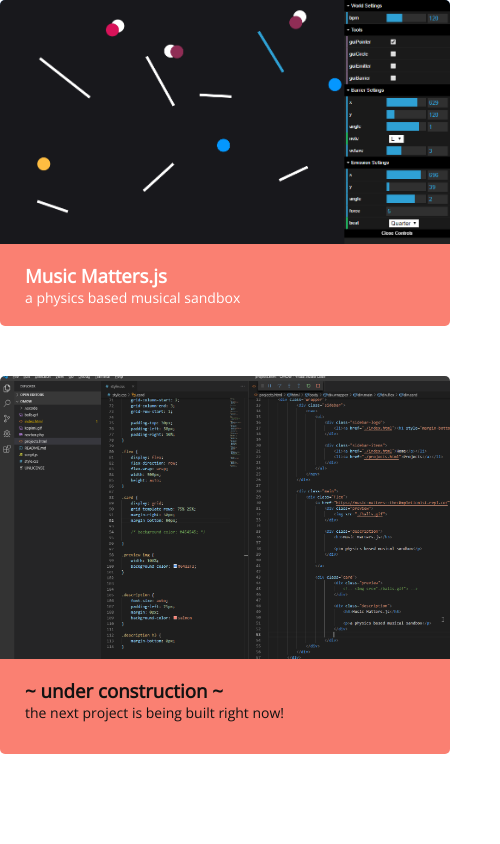
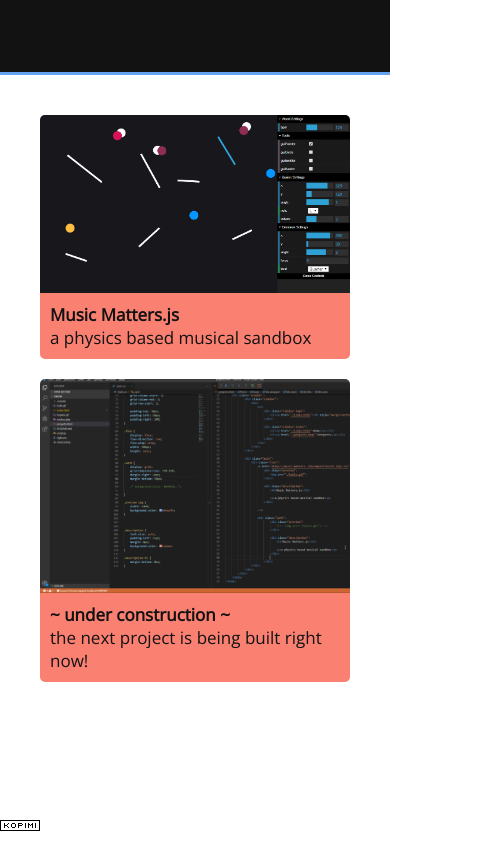
Before and after one commit to camcam2015/OMOW, a plain HTML site: page projects.html in a window 390 px wide. Shown: the whole page, 500 px wide, since content can reach past the window. Drawn offline with nearby package versions, Linux system fonts and the light colour scheme.

Commit message:
Fixed projects.html mobile css
TODO: navbar and navbar right side fix??

```diff
--- a/projects.html
+++ b/projects.html
@@ -10,6 +10,8 @@
 
 <body>
     <div class="wrapper">
+        <div class="sidebar-top"></div>
+
         <div class="sidebar">
             <nav>
                 <ul>
@@ -25,35 +27,35 @@
             </nav>
         </div>
 
-            <div class="main">
+        <div class="main-wrapper">
             <div class="flex-wrapper">
                 <a href="https://music-matters--thec0mpletionist.repl.co/" class="card">
-                        <div class="preview">
-                            <img src="./media/balls.gif">
-                        </div>
 
+                    <img class="preview" src="./media/balls.gif">
                     <div class="description">
                         <h3>Music Matters.js</h3>
 
                         <p>a physics based musical sandbox</p>
                     </div>
-
                 </a>
 
                 <a href="#" class="card">
-                            <div class="preview">
-                                <img src="./media/code.png">
-                            </div>
 
+                    <img class="preview" src="./media/code.png">
                     <div class="description">
                         <h3>~ under construction ~</h3>
 
                         <p>the next project is being built right now!</p>
                     </div>
+                </a>
+            </div>
+        </div>
 
-                        </div>
+        <div class="main-footer">
+            <a id="kopimi" href="https://www.kopimi.com/">
+                <img src="./icons/kopimi.gif" alt="click me please :)">
             </a>
         </div>
     </div>
 </body>
-</body>
+</html>
--- a/style.css
+++ b/style.css
@@ -116,37 +116,36 @@ nav {
 
 .flex-wrapper {
     display: flex;
-    flex-direction: row;
+    flex-direction: column;
     flex-wrap: wrap;
-    width: 500px;
-    height: auto;
+    padding: 20px;
+    height: 100%;
 }
 
 .card {
-    display: grid;
-    grid-template-rows: 75% 25%;
-    margin-right: 50px;
-    margin-bottom: 50px;
+    display: flex;
+    flex-direction: column;
+    margin-bottom: 30px;
+    min-width: 300px;
+    max-width: 500px;
 }
 
-.preview img {
+.preview{
     width: 100%;
     background-color: #64a2f2;
     border-radius: 5px 5px 0px 0px;
 }
 
-
-
 .description {
-    font-size: auto;
-    padding-left: 25px;
+    padding: 10px;
     margin: 0px;
     background-color: salmon;
     border-radius: 0px 0px 5px 5px;
 }
 
-.description h3 {
-    margin-bottom: 0px;
+.description h3, .description p {
+    font-size: 17px;
+    margin: 0px;
 }
 
 #kopimi {
@@ -166,7 +165,7 @@ nav {
     .wrapper {
         display: grid;
         grid-auto-flow: column;
-        grid-template-rows: 75px auto;
+        grid-template-rows: 75px auto 30px;
         grid-template-columns: 100%;
         width: 100%;
     }
@@ -175,12 +174,16 @@ nav {
         grid-row-start: 2;
         grid-row-end: 3;
         grid-column-start: 1;
-
-        height: 100%;
     }
 
     .main-text {
         width: calc(100% - 60px);
+    }
+
+    .main-footer {
+        grid-row-start: 3;
+        grid-row-end: 4;
+        grid-column-start: 1;
     }
 
     .sidebar{
@@ -193,13 +196,18 @@ nav {
         grid-column-start: 1;
 
         background-color: #121212;
-        border-right: medium solid #64a2f2;
+        border-bottom: medium solid #64a2f2;
 
         align-content: center;
     }
 
+    .card {
+        margin: 0;
+        padding: 20px;
+        padding-bottom: 0px;
+    }
+
     #kopimi {
-        padding: 10px;
-        position: inherit;
+        position: static;
     }
 }
```
Lines whose indentation alone changed are shown as unchanged.
